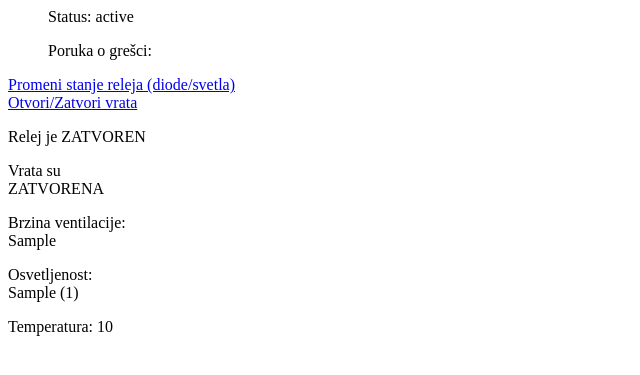
After one commit to MarkoDojkic/IoT-Ispitni-Projekat, a Flask app: template templates/dynamicData.html in a window 1280 px wide. The commit adds this page. Shown: the top 375 px of the page, without its empty margins (0-640 px from the left). Run offline with Flask 2, Linux system fonts and the light colour scheme; the template is opened without the code that fills it: most values are stand-ins (such as "Sample title", 1, 10 or a date in 2020).

Commit message:
Implemented showing arduino sensor data

```diff
--- a/iot-webserver.py
+++ b/iot-webserver.py
@@ -1,5 +1,8 @@
 import json
+import threading
+import time
 from flask import Flask, render_template
+from turbo_flask import Turbo
 from flask_cors import CORS
 import requests
 from datetime import datetime, timedelta
@@ -8,6 +11,7 @@ from apscheduler.schedulers.background import BackgroundScheduler
 
 
 app = Flask(__name__)
+turbo = Turbo(app)
 #Mail config
 
 app.config['MAIL_SERVER']='smtp.gmail.com'
@@ -27,20 +31,38 @@ cors = CORS(app, resource={
 command=""
 status=""
 errorMessage=""
+relayStatus_display = ""
+doorStatus_display = ""
+ventilation_display = ""
+illuminationLux_display = ""
+illuminationPercentage_display  = ""
+tempCelsius_display = ""
+
+@app.before_first_request
+def before_first_request():
+    threading.Thread(target=updateFrontend).start()
+
+def updateFrontend():
+    with app.app_context():
+        while True:
+            time.sleep(2)
+            turbo.push(turbo.replace(render_template("dynamicData.html", status=status, errorMessage=errorMessage, relayStatus_display = relayStatus_display, doorStatus_display = doorStatus_display, ventilation_display = ventilation_display, illuminationLux_display = illuminationLux_display, illuminationPercentage_display = illuminationPercentage_display, tempCelsius_display = tempCelsius_display),"turboFlaskTarget"))
 
 @app.route('/')
 def dashboard():
     global status, errorMessage
-    return render_template("dashboard.html", status=status, errorMessage=errorMessage)
+    return render_template("dashboard.html")
 
 @app.route('/getCommand', methods=['GET'])
 def getCommand():
     global command
+    """
     app.response_class(
         response=json.dumps(command),
         status=200,
         mimetype='application/json'
     )
+    """
     return command
 
 @app.route('/clearCommand', methods=['GET'])
@@ -58,7 +80,7 @@ def changeDiode():
         errorMessage = ""
     else:
         errorMessage = "Već je poslat neki zahtev. Nemoguće je poslati drugi zahtev!"
-    return render_template("dashboard.html", status=status, errorMessage=errorMessage)
+    return '', 200
 
 @app.route('/changeVentilationSpeed/<speed>', methods=['GET'])
 def changeVentialtionSpeed(speed):
@@ -69,7 +91,7 @@ def changeVentialtionSpeed(speed):
         errorMessage = ""
     else:
         errorMessage = "Već je poslat neki zahtev. Nemoguće je poslati drugi zahtev!"
-    return render_template("dashboard.html", status=status, errorMessage=errorMessage)
+    return '', 200
 
 @app.route('/openCloseDoors', methods=['GET'])
 def openCloseDoors():
@@ -80,7 +102,7 @@ def openCloseDoors():
         errorMessage = ""
     else:
         errorMessage = "Već je poslat neki zahtev. Nemoguće je poslati drugi zahtev!"
-    return render_template("dashboard.html", status=status, errorMessage=errorMessage)
+    return '', 200
 
 @app.route('/sendEmail', methods=['GET'])
 def sendEmail():
@@ -106,11 +128,11 @@ def sendEmail():
                 relayStateChangeCount += 1
 
     body = "\
-IoT izveštaj za dan {}\n\
-Prosečna vrednost temperature: {} °C\n\
-Prosečna osvetljenost senzora: {} Lux\n\
-Ukupan broj otvaranja vrata: {}\n\
-Ukupan broj promena stanja na releju diode/svetla: {}\
+        IoT izveštaj za dan {}\n\
+        Prosečna vrednost temperature: {} °C\n\
+        Prosečna osvetljenost senzora: {} Lux\n\
+        Ukupan broj otvaranja vrata: {}\n\
+        Ukupan broj promena stanja na releju diode/svetla: {}\
     ".format((datetime.now()- timedelta(days=1)).strftime("%d.%m.%Y"),
         round(sum(temperatureValues)/len(temperatureValues), 2) if len(temperatureValues) > 0 else 0.0,
         round(sum(illuminationLuxValues)/len(illuminationLuxValues), 2) if len(temperatureValues) > 0 else 0.0,
@@ -121,25 +143,31 @@ Ukupan broj promena stanja na releju diode/svetla: {}\
     message.body = body
 
     mail.send(message)
+    return '', 200
 
 @app.route('/arduino/relayState/<relayState>', methods=['GET'])
 def updateRelayState(relayState):
-    #change relay icon to state x
+    global relayStatus_display
+    relayStatus_display = relayState
     requests.get("https://api.thingspeak.com/update?api_key=78YAN1V93W693DPA&field1=" + relayState)
+    return '', 200
 
-@app.route('/arduino/doorUpdate/<doorUpdate>', methods=['GET'])
-def updateDoorState(doorUpdate):
-    #change door icon to opened/closed
-    requests.get("https://api.thingspeak.com/update?api_key=78YAN1V93W693DPA&field3=" + doorUpdate)
+@app.route('/arduino/doorState/<doorState>', methods=['GET'])
+def updateDoorState(doorState):
+    global doorStatus_display
+    doorStatus_display = str(doorState)
+    requests.get("https://api.thingspeak.com/update?api_key=78YAN1V93W693DPA&field3=" + doorState)
+    return '', 200
 
-@app.route('/arduino/updateReadings', methods=['GET'])
-def updateReadings():
-    #display readings
-    ventilation = request.args.get('field2', default = 1, type = str)
-    illuminationLux = request.args.get('field4', default = 1, type = str)
-    illuminationPercentage = request.args.get('field5', default = 1, type = str)
-    tempCelsius = request.args.get('field6', default = 1, type = str)
+@app.route('/uTS/<ventilation>/<illuminationLux>/<illuminationPercentage>/<tempCelsius>', methods=['GET'])
+def updateReadings(ventilation,illuminationLux,illuminationPercentage,tempCelsius):
+    global ventilation_display, illuminationLux_display, illuminationPercentage_display, tempCelsius_display
+    ventilation_display = ventilation + " RPM"
+    illuminationLux_display = illuminationLux + " LUX"
+    illuminationPercentage_display = illuminationPercentage + "%"
+    tempCelsius_display = tempCelsius + "°C"
     requests.get("https://api.thingspeak.com/update?api_key=78YAN1V93W693DPA&field2=" + ventilation + "&field4=" + illuminationLux + "&field5=" + illuminationPercentage + "&field6=" + tempCelsius)
+    return '', 200
 
 if __name__ == "__main__":
     mailSendingBackgroundScheduler = BackgroundScheduler()
--- /dev/null
+++ b/templates/dynamicData.html
@@ -0,0 +1,46 @@
+<div id="turboFlaskTarget" class="turboFlaskTarget">
+    <div>
+        <blockquote class="blockquote">
+            <p class="text-info">Status: {{status}}</p>
+            <p class="text-danger">Poruka o grešci: {{errorMessage}}</p>
+        </blockquote>
+    </div>
+    <div>
+        <div class="row text-center ms-5">
+            <div class="col-2">
+                <a href="/changeRelay" type="button" class="btn btn-danger" class="block">Promeni stanje releja
+                    (diode/svetla)</a>
+            </div>
+            <div class="col-2">
+                <a href="/openCloseDoors" type="button" class="btn btn-primary" class="block">Otvori/Zatvori
+                    vrata</a>
+            </div>
+
+            <div class="col-1">
+                <p class="text-danger">
+                    Relej je {{ "OTVOREN" if relayStatus_display == "1" else "ZATVOREN" }}
+                </p>
+            </div>
+            <div class="col-1">
+                <p class="text-primary">
+                    Vrata su </br> {{ "OTVORENA" if doorStatus_display == "1" else "ZATVORENA" }}
+                </p>
+            </div>
+            <div class="col-2">
+                <p class="text-secondary">
+                    Brzina ventilacije: </br> {{ventilation_display}}
+                </p>
+            </div>
+            <div class="col-2">
+                <p class="text-warning">
+                    Osvetljenost: </br> {{illuminationLux_display}} ({{illuminationPercentage_display}})
+                </p>
+            </div>
+            <div class="col-1">
+                <p class="text-danger">
+                    Temperatura: {{tempCelsius_display}}
+                </p>
+            </div>
+        </div>
+    </div>
+</div>
```
Also changed, not shown: templates/dashboard.html (+2 -15 lines).
